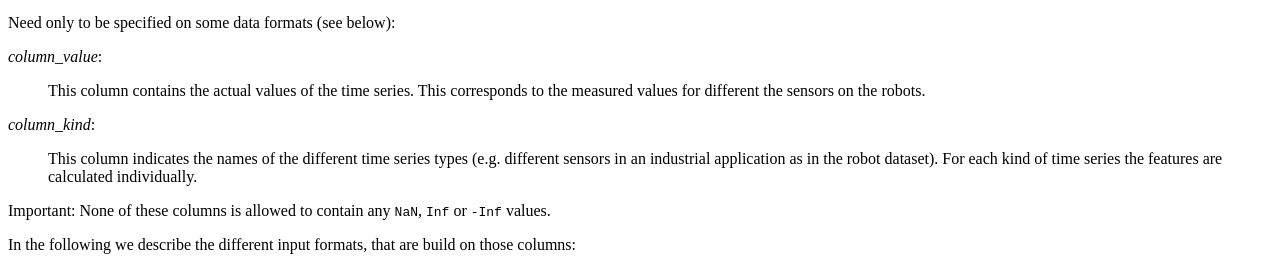
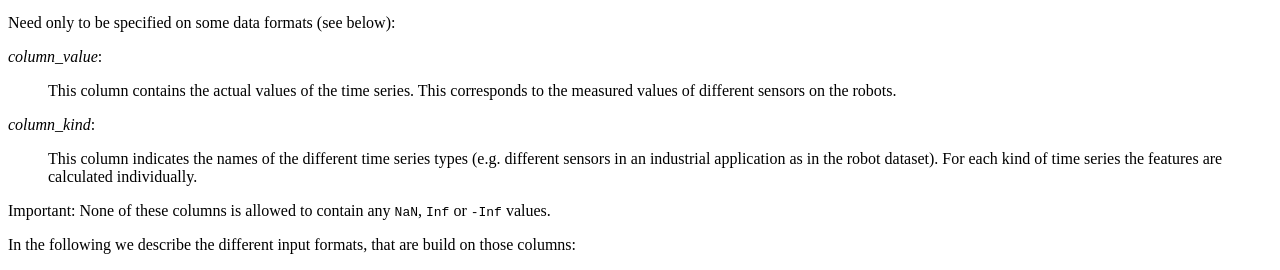
Before and after one commit to blue-yonder/tsfresh, a Sphinx documentation site: the page built from docs/text/data_formats.rst, in a window 1280 px wide and 900 px high, scrolled down 776 px. Shown: the part 178-448 px from the top of the window. Built offline with Sphinx 7.4.7 and the Read the Docs theme 2.0.0, drawn with Linux system fonts in a browser that asks for light colours; formulas are drawn with MathJax 3; the version number could not be read and is left out; some of the changed text lies outside the part shown.

Commit message:
Typo (#780)

```diff
--- a/docs/text/data_formats.rst
+++ b/docs/text/data_formats.rst
@@ -29,7 +29,7 @@ make up those DataFrames. Each will be described with an example from the robot
 Need only to be specified on some data formats (see below):
 
 :`column_value`: This column contains the actual values of the time series.
-    This corresponds to the measured values for different the sensors on the robots.
+    This corresponds to the measured values of different sensors on the robots.
 
 :`column_kind`: This column indicates the names of the different time series types (e.g. different sensors in an
     industrial application as in the robot dataset).
```
Also changed, not shown: other parts of docs/text/data_formats.rst (+1 -1 lines).
